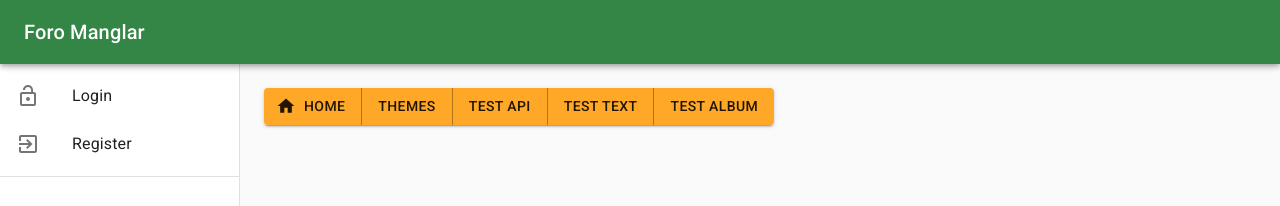
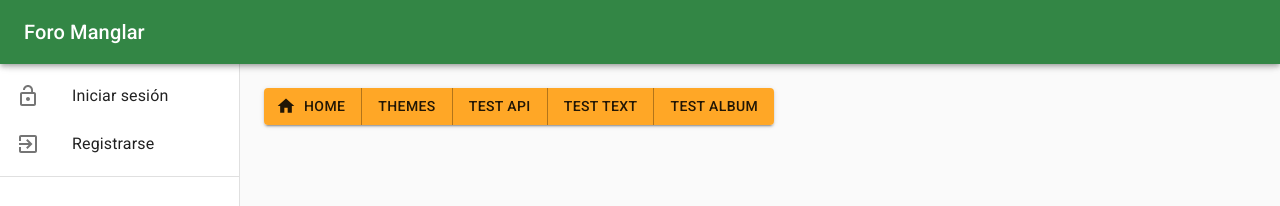
Before and after one commit to RomanPodolyak/foro-manglar-client, a React (Create React App) app in the folder foro-manglar-client/: page / in a window 1280 px wide. Shown: the top 206 px of the page. Built offline with nearby package versions, Linux system fonts and the light colour scheme; no server answers.

Commit message:
translated some strings

```diff
--- a/foro-manglar-client/src/components/Drawer.jsx
+++ b/foro-manglar-client/src/components/Drawer.jsx
@@ -97,7 +97,7 @@ export default function DrawerManglar(props) {
             <ListItemIcon>
               <LockOutlinedIcon />
             </ListItemIcon>
-            <ListItemText>Logout</ListItemText>
+            <ListItemText>Cerrar sesión</ListItemText>
           </ListItem>
         </Box>
         <Box display={userData ? "none" : "inline"}>
@@ -110,7 +110,7 @@ export default function DrawerManglar(props) {
             <ListItemIcon>
               <LockOpenIcon />
             </ListItemIcon>
-            <ListItemText>Login</ListItemText>
+            <ListItemText>Iniciar sesión</ListItemText>
           </ListItem>
           <ListItem
             button
@@ -121,12 +121,11 @@ export default function DrawerManglar(props) {
             <ListItemIcon>
               <ExitToAppIcon />
             </ListItemIcon>
-            <ListItemText>Register</ListItemText>
+            <ListItemText>Registrarse</ListItemText>
           </ListItem>
         </Box>
       </List>
       <Divider />
-      <List></List>
     </div>
   );
 
```
